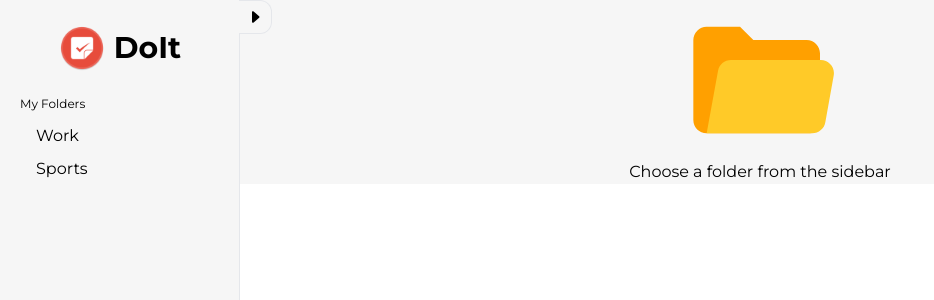
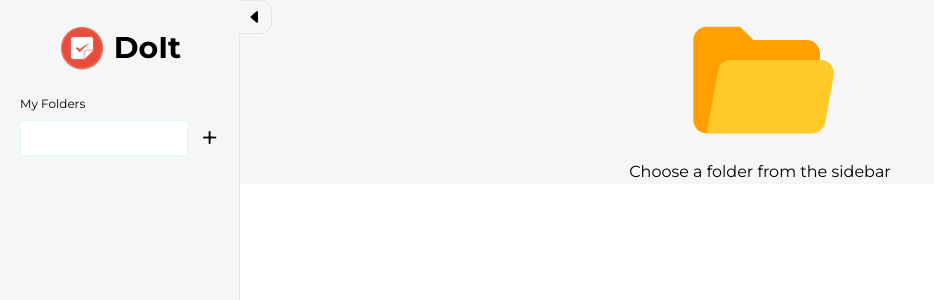
Before and after one commit to MouradFrz/Redux-ToDo, a React (Vite) app: page / in a window 1280 px wide. Shown: the top 300 px of the page, without its empty margins (0-934 px from the left). Built offline with nearby package versions, Linux system fonts and the light colour scheme.

Commit message:
Folder add and delete functional

```diff
--- a/src/components/Sidebar.jsx
+++ b/src/components/Sidebar.jsx
@@ -1,9 +1,13 @@
-import React from "react";
+import React, { useState } from "react";
 import logo from "../../public/todo-logo.png";
-import { useSelector } from "react-redux";
+import { useSelector, useDispatch } from "react-redux";
+import { addFolder, removeFolder } from "../store/todoSlice";
 import { BsFillCaretRightFill } from "react-icons/bs";
+import { BsFillTrashFill } from "react-icons/bs";
 function Sidebar({ sidebar, setSidebar, currentFolder, setCurrentFolder }) {
+	const dispatch = useDispatch();
 	const folders = useSelector((state) => state.todo);
+	const [newFolder, setNewFolder] = useState("");
 	return (
 		<div
 			className={`w-[240px] bg-accent border-r-[1px] transition-all px-5 h-[100vh] fixed top-0 left-0
@@ -18,19 +22,52 @@ function Sidebar({ sidebar, setSidebar, currentFolder, setCurrentFolder }) {
 			<div>
 				{folders.map((folder, index) => {
 					return (
+						<div key={index} className="relative group">
 							<button
-							key={index}
+								onClick={() => {
+									if (folder.id === currentFolder) {
+										setCurrentFolder("");
+									}
+									dispatch(removeFolder(folder.id));
+								}}
+								className="absolute hover:bg-darker group-hover:block hidden px-2 py-1 top-[50%] translate-y-[-50%] right-4"
+							>
+								<BsFillTrashFill />
+							</button>
+							<button
 								className={` ${
-								currentFolder === folder.name ? "font-bold bg-darker" : ""
+									currentFolder === folder.id ? "font-bold bg-darker" : ""
 								} py-1 duration-75 mb-[1px] rounded-sm px-4 hover:bg-darker transition w-full text-left`}
 								onClick={() => {
-								setCurrentFolder(folder.name);
+									setCurrentFolder(folder.id);
 								}}
 							>
 								{folder.name}
 							</button>
+						</div>
 					);
 				})}
+				<div className="flex gap-3">
+					<input
+						type="text"
+						className="border-green-100 px-3 outline-none border-[1px] w-[90%]"
+						value={newFolder}
+						onChange={(e) => {
+							setNewFolder(e.target.value);
+						}}
+					/>
+					<button
+						className="w-[10%] text-3xl"
+						onClick={() => {
+							if (newFolder) {
+								dispatch(addFolder(newFolder));
+							}
+							setNewFolder("");
+						}}
+					>
+						+
+					</button>
+				</div>
 			</div>
 			<button
 				onClick={() => {
@@ -38,7 +75,9 @@ function Sidebar({ sidebar, setSidebar, currentFolder, setCurrentFolder }) {
 				}}
 				className="absolute top-0 left-[100%] bg-accent rounded-tr-xl rounded-br-xl border-r-[1px] border-t-[1px] border-b-[1px] p-2"
 			>
-				<BsFillCaretRightFill />
+				<BsFillCaretRightFill
+					className={`transition ${sidebar ? "rotate-[180deg]" : ""}`}
+				/>
 			</button>
 		</div>
 	);
--- a/src/components/TasksDisplay.jsx
+++ b/src/components/TasksDisplay.jsx
@@ -4,7 +4,7 @@ import Group from "./Group";
 
 function TasksDisplay({ currentFolder }) {
 	const allFolders = useSelector((state) => state.todo);
-	const myFolder = allFolders.filter((folder) => folder.name === currentFolder)[0];
+	const myFolder = allFolders.filter((folder) => folder.id === currentFolder)[0];
 	return <div className="py-20 px-10 min-h-[100vh] flex gap-20 flex-wrap justify-center">{
         myFolder.groups.map((group,index)=>{
             return <Group group={group} key={index}/>
--- a/src/store/todoSlice.js
+++ b/src/store/todoSlice.js
@@ -1,46 +1,71 @@
-import { createSlice,nanoid } from "@reduxjs/toolkit";
-const initialState = [
-	{
-        id:nanoid(),
-		name: "Work",
-		groups: [
-			{
-                id:nanoid(),
-				name: "Uber",
-				tasks: [
-					{
-                        id:nanoid(),
-						title: "Working on cardio",
-					},
-				],
-			},
-			{
-                id:nanoid(),
-				name: "Web dev",
-				tasks: [
-					{
-                        id:nanoid(),
-						title: "Learning redux",
-					},
-				],
-			},
-		],
-	},
-	{
-        id:nanoid(),
-		name: "Sports",
-		groups: [
-			{
-                id:nanoid(),
-				name: "Football",
-				tasks: [],
-			},
-		],
-	},
-];
+import { createSlice, nanoid } from "@reduxjs/toolkit";
+// const initialState = [
+// 	{
+// 		id: nanoid(),
+// 		name: "Work",
+// 		groups: [
+// 			{
+// 				id: nanoid(),
+// 				name: "Uber",
+// 				tasks: [
+// 					{
+// 						id: nanoid(),
+// 						title: "Working on cardio",
+// 					},
+// 				],
+// 			},
+// 			{
+// 				id: nanoid(),
+// 				name: "Web dev",
+// 				tasks: [
+// 					{
+// 						id: nanoid(),
+// 						title: "Learning redux",
+// 					},
+// 				],
+// 			},
+// 		],
+// 	},
+// 	{
+// 		id: nanoid(),
+// 		name: "Sports",
+// 		groups: [
+// 			{
+// 				id: nanoid(),
+// 				name: "Football",
+// 				tasks: [],
+// 			},
+// 		],
+// 	},
+// ];
+const initialState = localStorage.getItem('todos') ? JSON.parse(localStorage.getItem('todos')) : []
 const todoSlice = createSlice({
 	name: "todo",
 	initialState,
-	reducers: {},
+	reducers: {
+		addFolder: {
+			reducer: (state, { payload }) => {
+				state.push(payload);
+				localStorage.setItem("todos", JSON.stringify(state));
+			},
+			prepare: (name) => {
+				return {
+					payload: {
+						id: nanoid(),
+						name,
+						groups: [],
+					},
+				};
+			},
+		},
+		removeFolder: {
+			reducer: (state, { payload }) => {
+				state.splice(state.map(el=>el.id).indexOf(payload),1);
+				console.log()
+				localStorage.setItem("todos", JSON.stringify(state));
+			},
+		},
+	},
 });
-export default todoSlice.reducer
+export default todoSlice.reducer;
+export const { addFolder, removeFolder } = todoSlice.actions;
```
Lines whose indentation alone changed are shown as unchanged.
